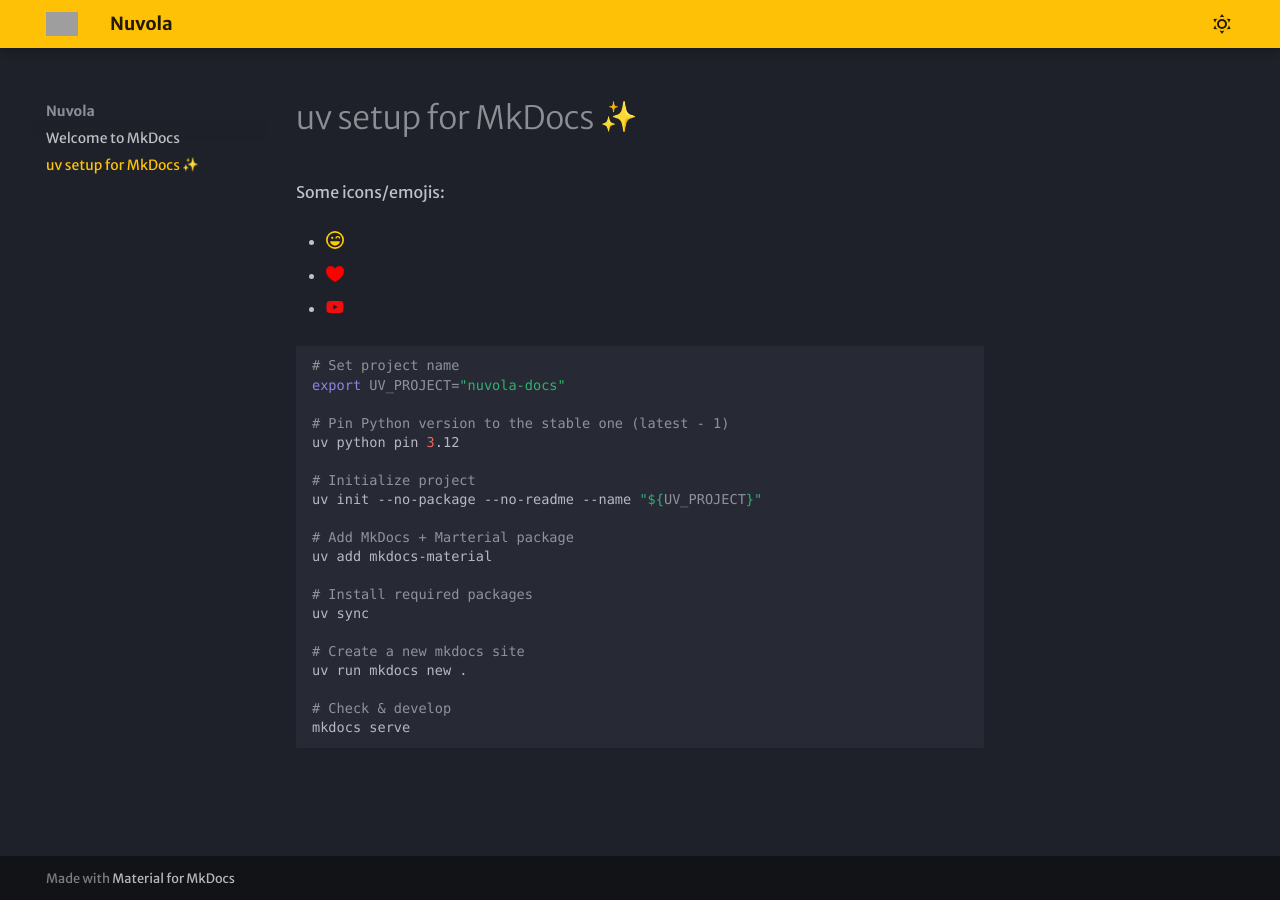
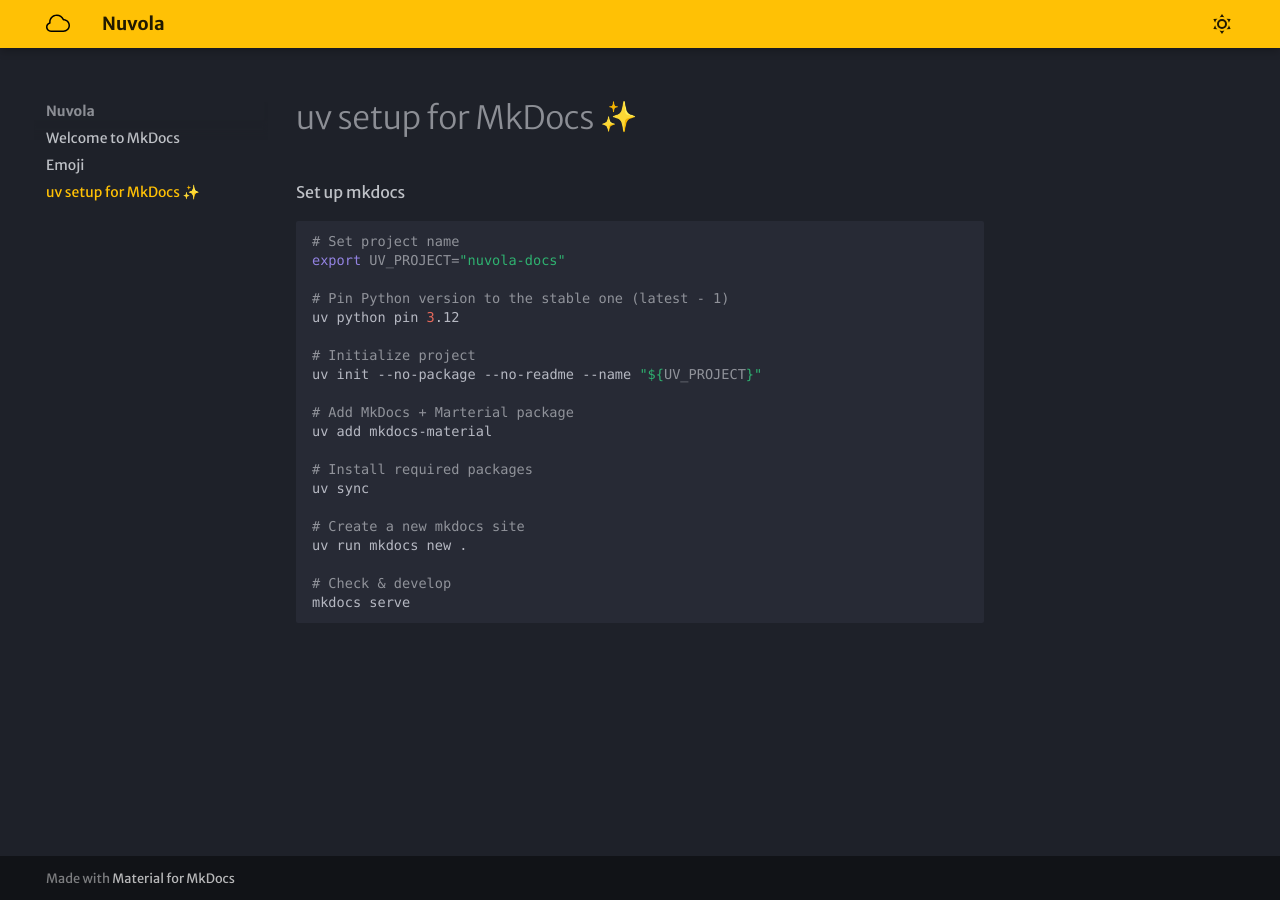
Before and after one commit to kubernetista/nuvola-docs, an MkDocs documentation site: the page built from docs/mkdocs-uv-setup.md, in a window 1280 px wide. Built offline with MkDocs 1.6.1 and Material for MkDocs 9.7.7, drawn with Linux system fonts in a browser that asks for light colours; emoji names are drawn with the system emoji font; some web fonts are replaced; plug-ins that fetch from the network failed and are left out; grey boxes are pictures that could not be loaded.

Commit message:
add logo, move emoji to new page

````diff
--- a/docs/mkdocs-uv-setup.md
+++ b/docs/mkdocs-uv-setup.md
@@ -1,12 +1,6 @@
 # uv setup for MkDocs :sparkles:
 
-Some icons/emojis:
-
-- :fontawesome-regular-face-laugh-wink:{ .emoji }
-
-- :octicons-heart-fill-24:{ .heart }
-
-- :fontawesome-brands-youtube:{ .youtube }
+Set up mkdocs
 
 ```sh
 # Set project name
--- a/mkdocs.yml
+++ b/mkdocs.yml
@@ -31,8 +31,8 @@ theme:
     # text: 'Roboto, sans-serif'
     code: Red Hat Mono
     # code: 'Roboto Mono, monospace'
-  logo: fontawesome/solid/w
-  # logo: 'images/logo.png'
+  # logo: ":material-cloud:"
+  logo: assets/cloud.svg
   # favicon: 'images/favicon.ico'
   search: true
 
@@ -53,5 +53,5 @@ markdown_extensions:
   - pymdownx.superfences
 
 plugins:
-  - typeset
   - privacy
+  # - typeset
````
Also changed, not shown: docs/emoji.md (added, +7 -0 lines), docs/assets/cloud.svg (added).
